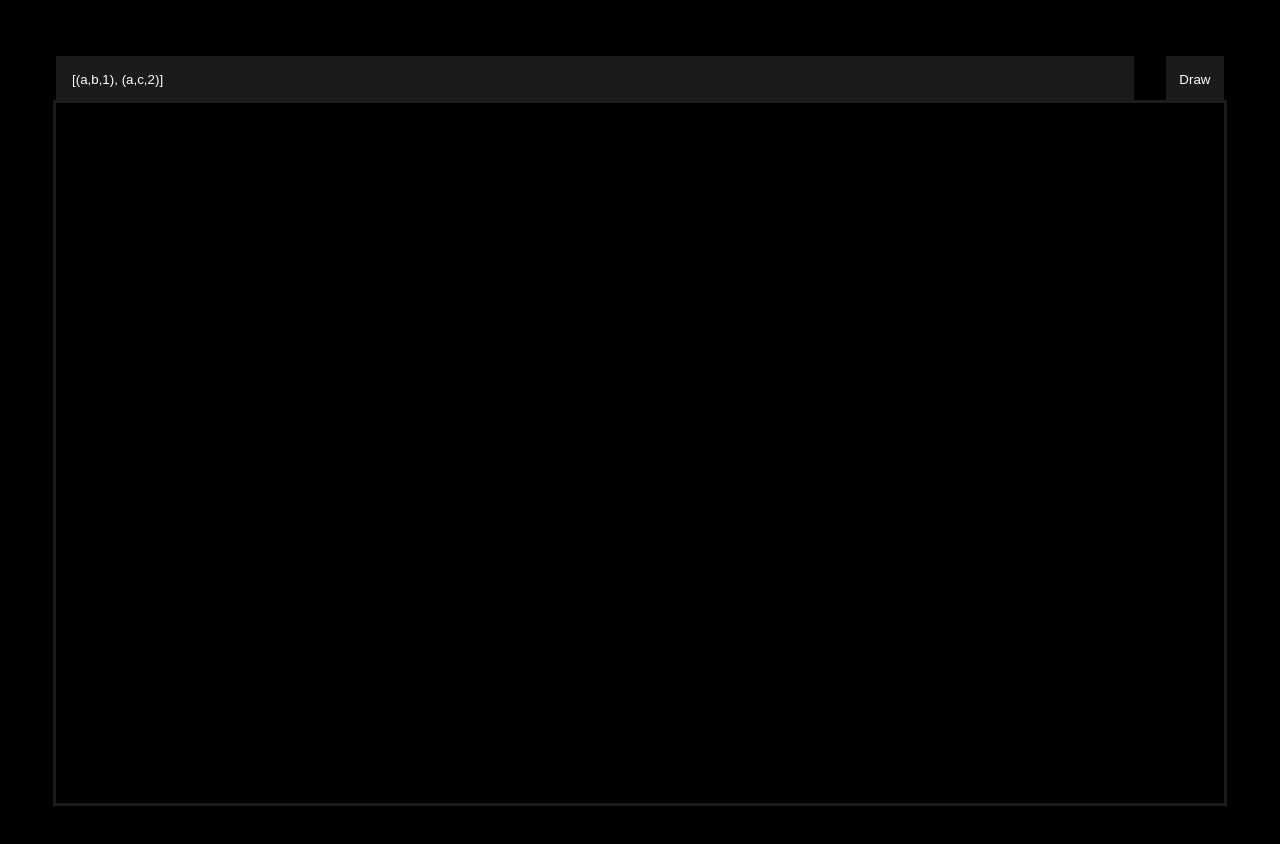
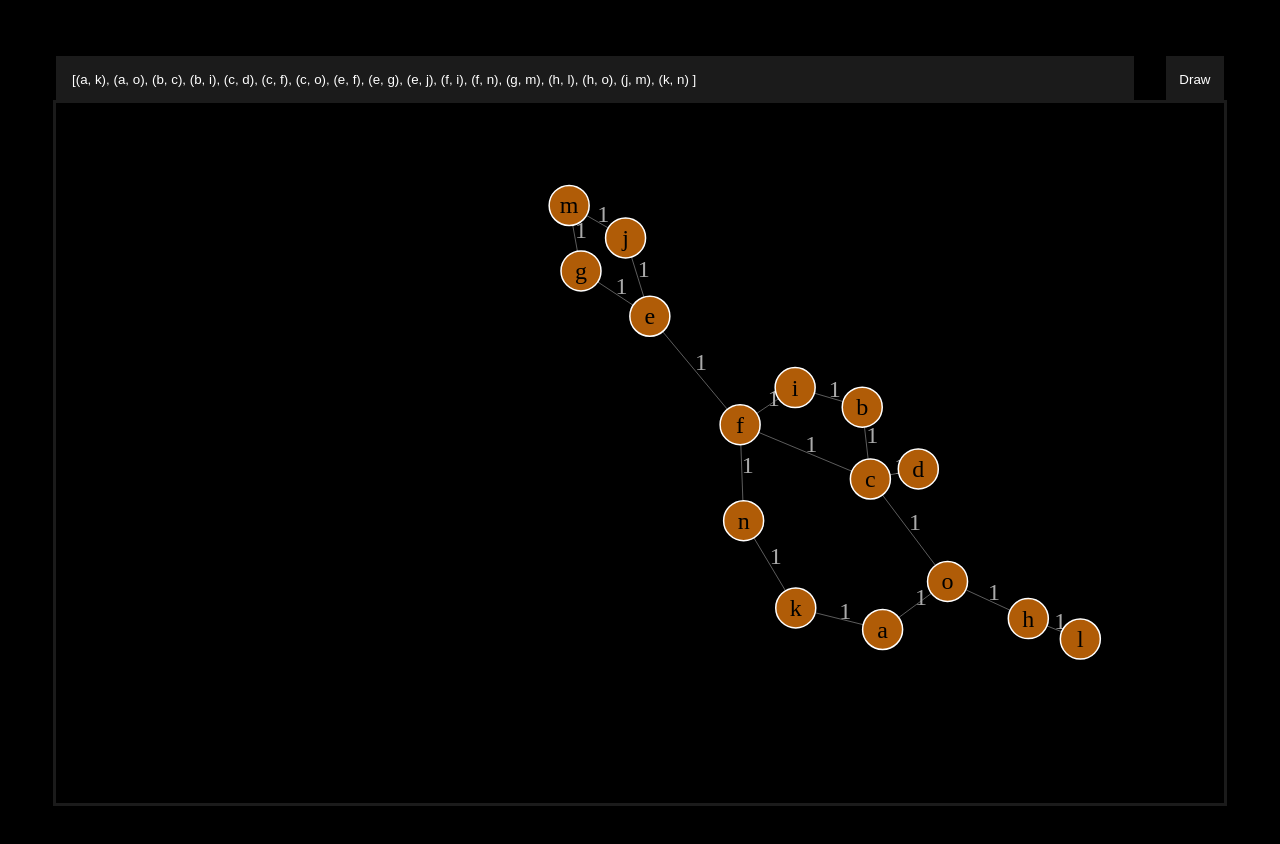
Before and after one commit to Jeb4dev/tra-graph-drawer, a plain HTML site: page index.html in a window 1280 px wide. Drawn offline with nearby package versions, Linux system fonts and the light colour scheme.

Commit message:
Update index.html
improved

```diff
--- a/index.html
+++ b/index.html
@@ -15,7 +15,8 @@
 <body style="background-color: #000; padding: 3rem">
 <div style="display: flex; justify-content: center; gap: 2rem;">
     <input style="width: 90%; background-color: #1b1b1b; border: #222; color: #fff; padding: 1rem;" type="text"
-           id="nodes" value="[(a,b,1), (a,c,2)]">
+           id="nodes"
+           value="[(a, k), (a, o), (b, c), (b, i), (c, d), (c, f), (c, o), (e, f), (e, g), (e, j), (f, i), (f, n), (g, m), (h, l), (h, o), (j, m), (k, n) ]">
     <button style="width: 5%; background-color: #1b1b1b; border: #222; color: #fff;" onclick="draw()">Draw</button>
 </div>
 <div style="display: flex; justify-content: center; width: 100%;">
@@ -56,7 +57,7 @@
             .force("link", d3.forceLink(links).id(function (d) {
                 return d.id;
             }))
-            .force("charge", d3.forceManyBody().strength(-1000))
+            .force("charge", d3.forceManyBody().strength(-5000/pairs.length+1))
             .force("center", d3.forceCenter(width / 2, height / 2));
 
         var link = svg.append("g")
@@ -176,6 +177,7 @@
             d.fy = null;
         }
     }
+    draw();
 </script>
 </body>
 </html>
```
